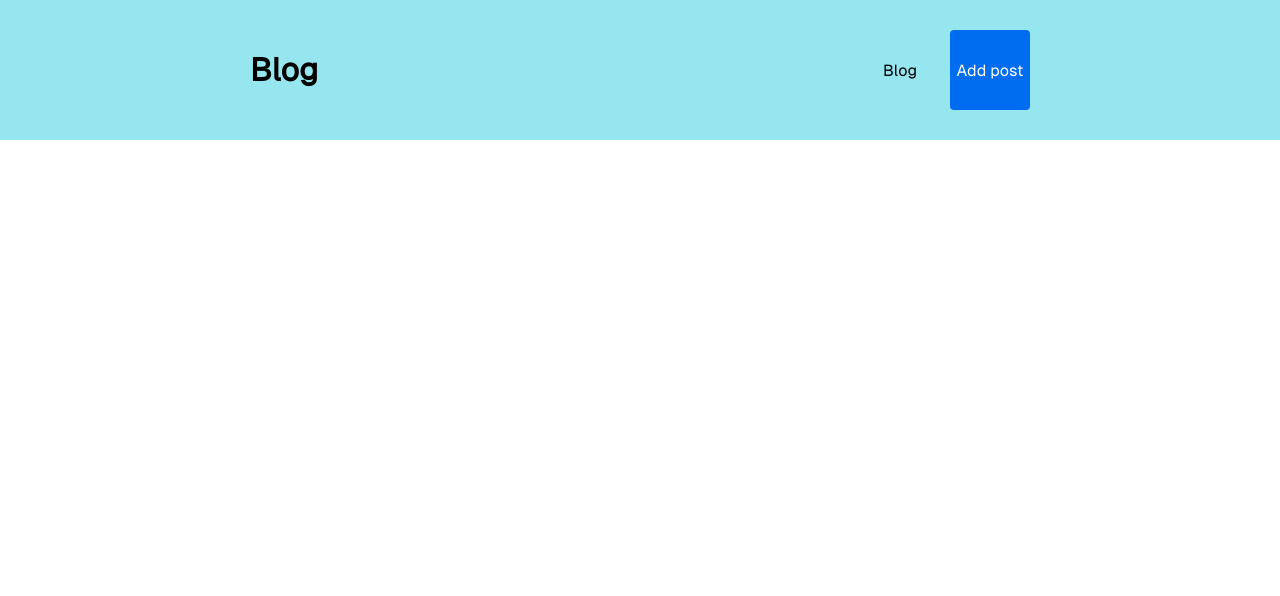
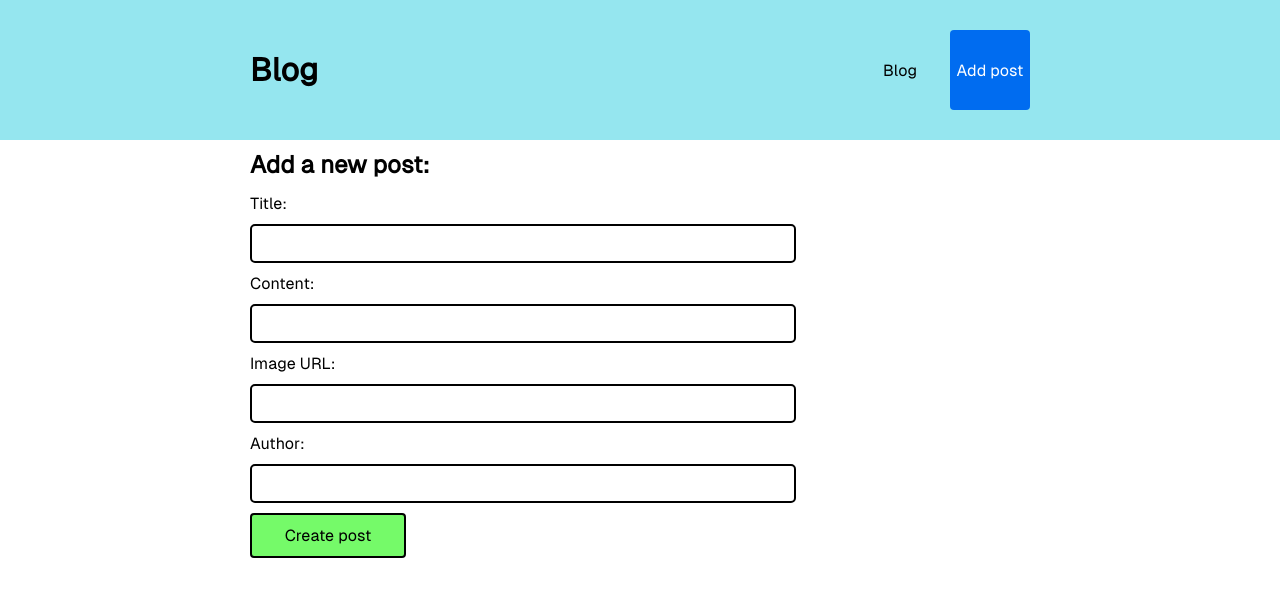
Before and after one commit to InsanityPrision/blog-fron, a React (Vite) app: page /add-post in a window 1280 px wide. Shown: the top 596 px of the page. Built offline with nearby package versions, Linux system fonts and the light colour scheme; no server answers.

Commit message:
Create form to create a new post

```diff
--- /dev/null
+++ b/src/components/Button/Button.tsx
@@ -0,0 +1,10 @@
+interface ButtonProps {
+  type?: "submit" | "reset";
+  text: string;
+}
+
+const Button: React.FC<ButtonProps> = ({ type, text }) => {
+  return <button type={type} className="button" children={text} />;
+};
+
+export default Button;
--- /dev/null
+++ b/src/pages/AddPostPage/AddPostPage.css
@@ -0,0 +1,26 @@
+.formPage--container {
+  display: flex;
+  flex-direction: column;
+  gap: 14px;
+}
+
+.form {
+  display: flex;
+  flex-direction: column;
+  gap: 10px;
+}
+
+.form__input {
+  width: 70%;
+  border: 2px solid #000;
+  padding: 10px;
+  border-radius: 5px;
+}
+
+.button {
+  background-color: #75fa69;
+  border: 2px solid #000;
+  border-radius: 4px;
+  padding: 10px;
+  width: 20%;
+}
--- a/src/pages/AddPostPage/AddPostPage.tsx
+++ b/src/pages/AddPostPage/AddPostPage.tsx
@@ -1,5 +1,23 @@
+import Button from "../../components/Button/Button";
+import "./AddPostPage.css";
+
 const AddPost: React.FC = () => {
-  return <></>;
+  return (
+    <main className="formPage--container">
+      <h2>Add a new post:</h2>
+      <form className="form">
+        <label htmlFor="title">Title:</label>
+        <input className="form__input" type="text" id="title" required />
+        <label htmlFor="content">Content:</label>
+        <input type="text" className="form__input" id="content" required />
+        <label htmlFor="imageUrl">Image URL:</label>
+        <input type="url" className="form__input" id="imageUrl" required />
+        <label htmlFor="author">Author:</label>
+        <input type="text" className="form__input" id="author" required />
+        <Button type="submit" text="Create post"></Button>
+      </form>
+    </main>
+  );
 };
 
 export default AddPost;
--- a/src/styles/styles.css
+++ b/src/styles/styles.css
@@ -33,3 +33,10 @@ a {
   color: inherit;
   cursor: pointer;
 }
+
+button {
+  border: 0;
+  background: none;
+  cursor: pointer;
+  font: inherit;
+}
```
